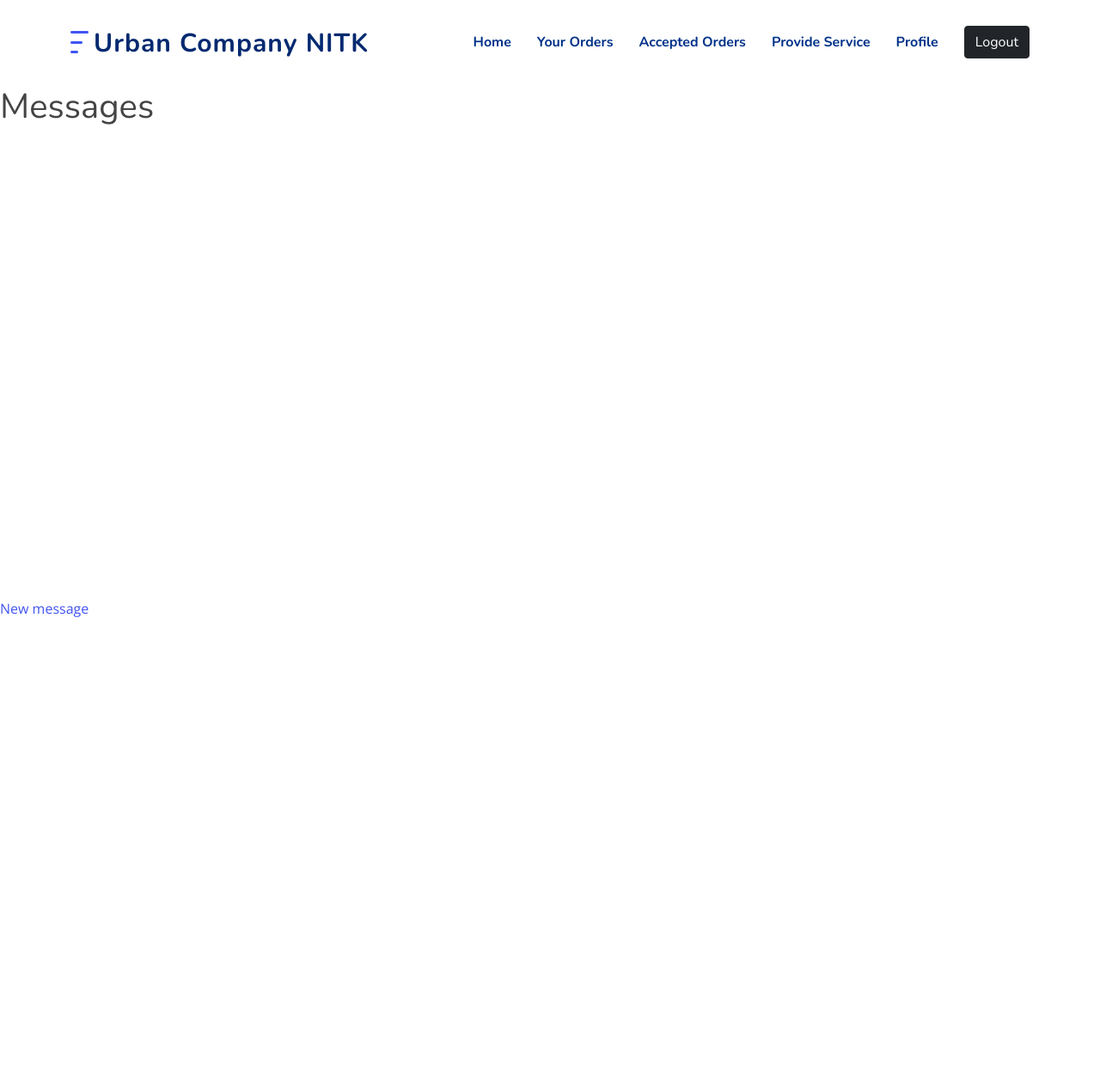
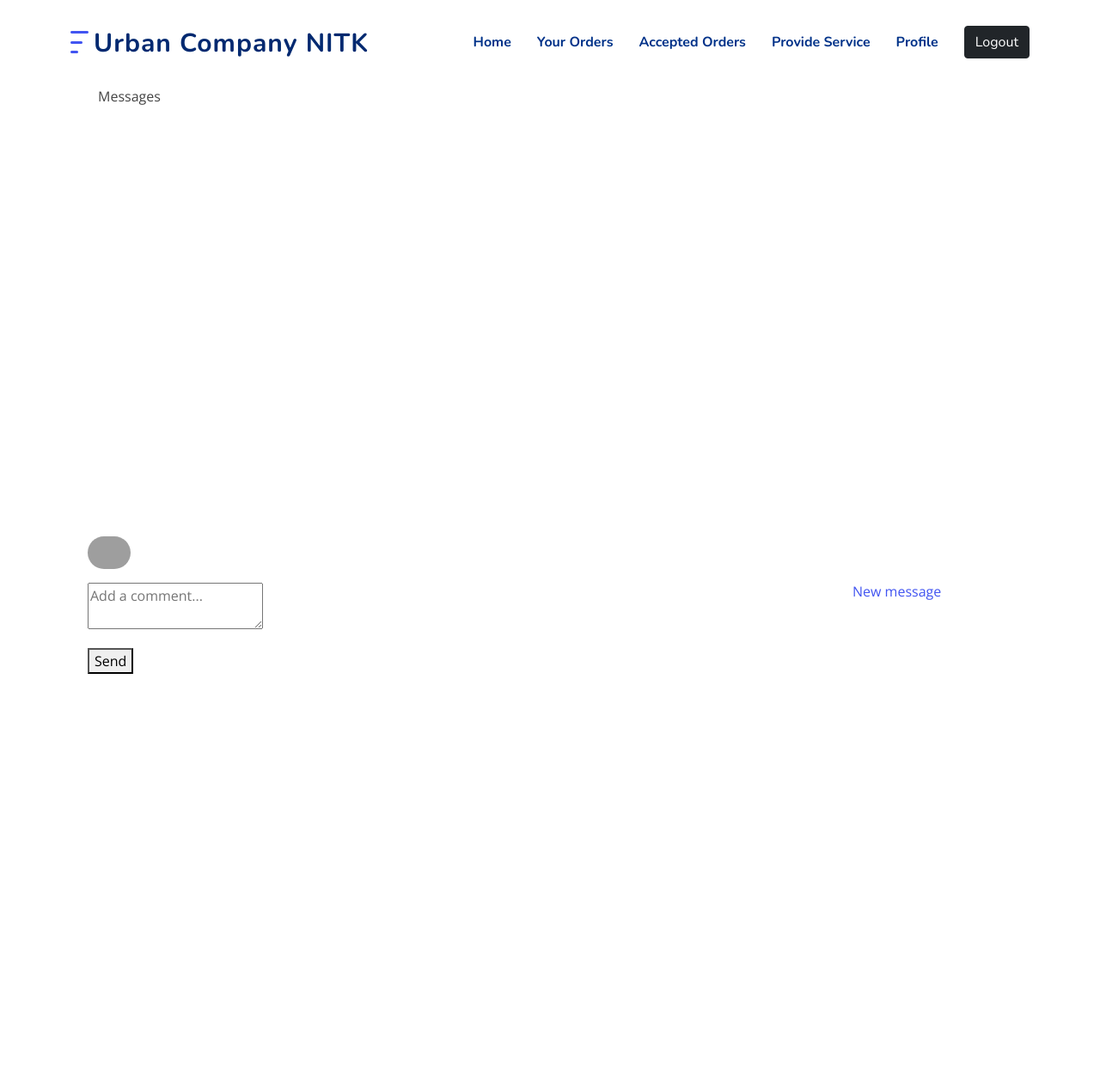
Before and after one commit to dharmicksai/UrbanCompanyNITK, a Django app: page /direct/ in a window 1280 px wide. Shown: the top 1267 px of the page at 86% size. After the commit the page ends 784 px from the top, so only its background shows below. Run offline with Django 3.2, Linux system fonts and the light colour scheme; the visitor is signed in with stand-in values (Sample User, id 1); data that the repository does not hold is empty; some libraries are stand-ins or nearby versions; grey boxes are pictures that could not be loaded.

Commit message:
better chat UI

```diff
--- a/UC/UrbanCompanyNITK/direct/templates/direct/direct.html
+++ b/UC/UrbanCompanyNITK/direct/templates/direct/direct.html
@@ -3,60 +3,29 @@
 {% load static %}
 
 {% block content %}
+<div class="container" style="width:1100px;height:600px; position:relative;">
 
-  <!-- <div class="container" style="background:blue"> -->
-  <!-- <div class="row"> -->
-  <!-- <div class="col-xs-6" style="width:400px; margin: 50px; position:fixed; float:right"> -->
-  <aside class="menu">
-    <h1 class="title is-2">
+    <div class="container">
       Messages
-    </h1>
-  <ul style="overflow-y: scroll; height: 500px" class="menu-list">
-
       {% for message in messages %}
-
       <a class="{% if active_direct == message.user.username %}is-active{% endif %}" href="{% url 'directs' message.user.username %}">
-<!-- <div class="box"> -->
-  <article class="media">
-    <div class="media-left">
-      <figure class="image is-64x64">
-          {% if message.user.profile.picture %}
-            <img src="{{ message.user.profile.picture.url }}" alt="Placeholder image">
+        <div class="container" style="padding:5px">
+            {% if message.user.profile.image.url %}
+              <img src="{{ message.user.profile.image.url  }}" alt="Placeholder image" style="border-radius:50px; width:50px">
             {% else %}
-            <img src="https://bulma.io/images/placeholders/96x96.png" alt="Placeholder image">
+              <img src="https://bulma.io/images/placeholders/96x96.png" alt="Placeholder image" style="border-radius:50px; width:50px">
             {% endif %}
-      </figure>
+              <small>@{{ message.user.username }}</small>
+            {% if message.unread %}
+              <i class="material-icons">mark_chat_unread</i> {{ message.unread }}
+            {% endif %}
           </div>
-    <div class="media-content">
-
-      <div class="content">
-        <p>
-          <strong>{{ message.user.profile.first_name }} {{ message.user.profile.last_name }}</strong> <small>@{{ message.user.username }}</small>
-        </p>
+    </a>
+    {% endfor %}
     </div>
 
-      <div class="content">
-        {% if message.unread %}
-        <p style="font-weight: bold; color: red;">
-          <i class="material-icons">mark_chat_unread</i> {{ message.unread }}
-        </p>
-        {% endif %}
-      </div>
 
-    </div>
-  </article>
-<!-- </div> -->
-</a>
-{% endfor %}
-
-  </ul>
-  </aside>
-<br>
-<a href="{% url 'usersearch' %}" class="button is-success">New message</a>
-
-</div>
-
-<div class="col-xs-6" style="width:400px; margin: 50px">
+    <div class="column">
 
         <div style="overflow-y: scroll; height: 500px">
 
@@ -76,8 +45,6 @@
           </article>
         </div>
         {% endfor %}
-
-
         </div>
 
 
@@ -86,7 +53,11 @@
     <article class="media">
       <figure class="media-left">
         <p class="image is-64x64">
-      <img src="https://bulma.io/images/placeholders/128x128.png">
+          {% if message.user.profile.image.url %}
+            <img src="{{ message.user.profile.image.url  }}" alt="Placeholder image" style="border-radius:50px; width:50px">
+          {% else %}
+            <img src="https://bulma.io/images/placeholders/96x96.png" alt="Placeholder image" style="border-radius:50px; width:50px">
+          {% endif %}
         </p>
       </figure>
       <div class="media-content">
@@ -109,7 +80,11 @@
 
     </div>
 
-<!-- </div> -->
-<!-- </div> -->
+
+</div>
+
+<div class="container" style="width:200px; position:fixed; right:100px; bottom:100px">
+  <a href="{% url 'usersearch' %}" class="button is-success">New message</a>
+</div>
 
 {% endblock %}
--- a/UC/UrbanCompanyNITK/ucnitk/templates/ucnitk/base.html
+++ b/UC/UrbanCompanyNITK/ucnitk/templates/ucnitk/base.html
@@ -43,6 +43,7 @@
 
   <!-- ======= Header ======= -->
   <header id="header" class="header fixed-top">
+    <link rel="stylesheet" href="https://cdnjs.cloudflare.com/ajax/libs/font-awesome/4.7.0/css/font-awesome.min.css">
     <div class="container-fluid container-xl d-flex align-items-center justify-content-between">
 
       <a href="{% url 'ucnitk' %}" class="logo d-flex align-items-center">
@@ -83,6 +84,12 @@
 
     </div>
   </header><!-- End Header -->
+
+
+
+
+
+
     <!-- <main role="main" class="container"> -->
       <!-- <div class="row"> -->
         <div class="nothing" style="margin-top:100px">
```
Also changed, not shown: UC/UrbanCompanyNITK/authentication/migrations/0009_auto_20211011_1933.py (added), UC/UrbanCompanyNITK/ucnitk/migrations/0006_auto_20211011_1933.py (added). Lines whose indentation alone changed are shown as unchanged.
